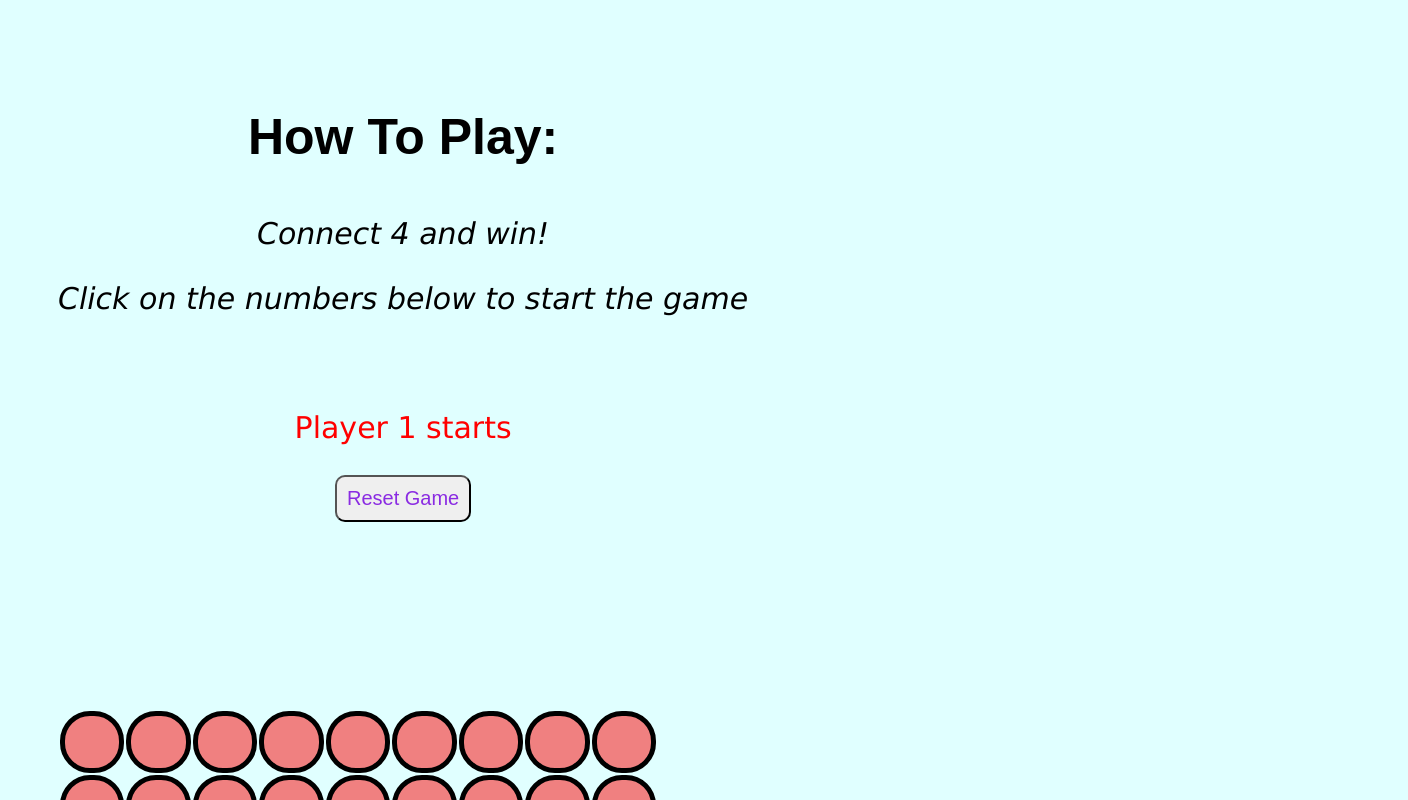
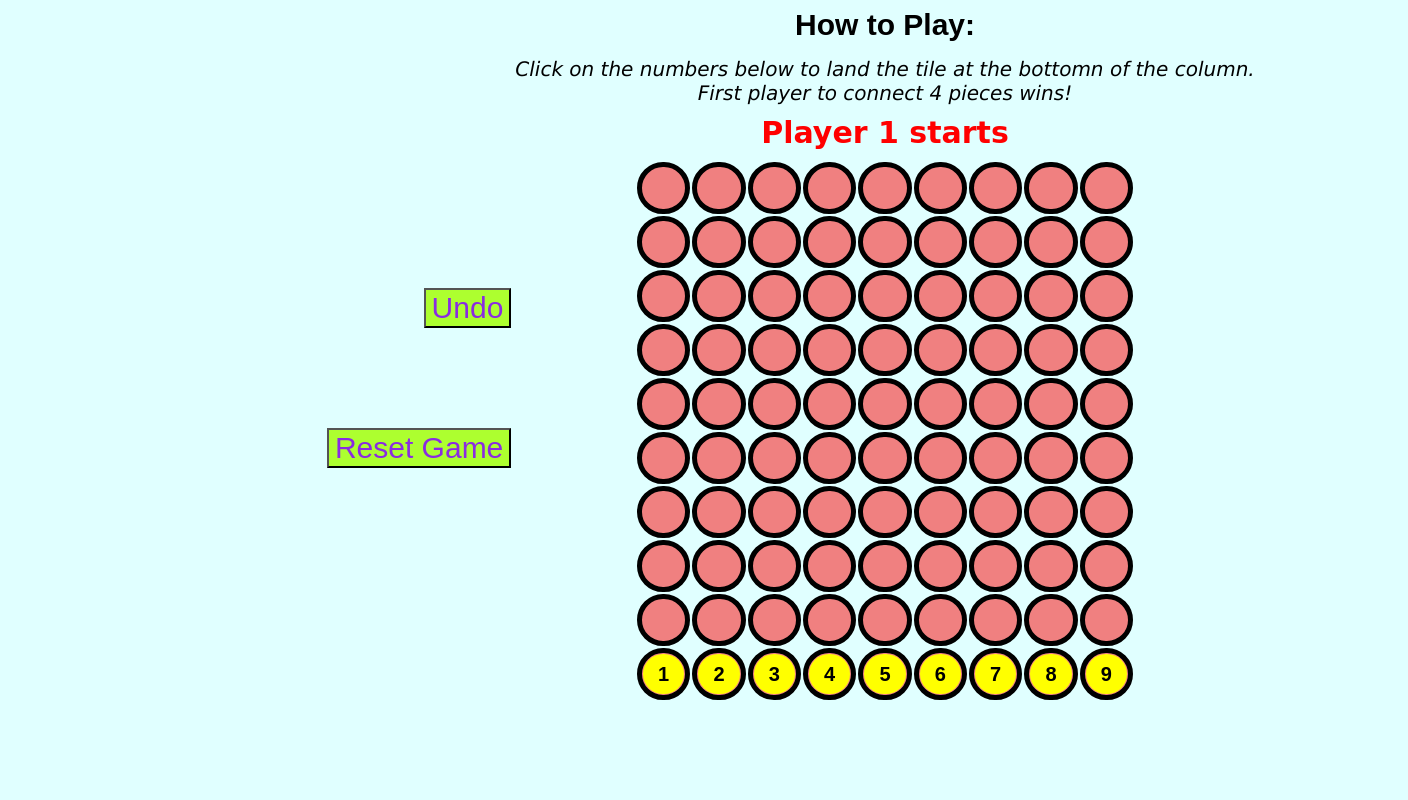
Before and after one commit to inGall/connect4, a plain HTML site: page index.html in a window 1280 px wide. Shown: the top 800 px of the page, 1408 px wide, since content can reach past the window. Drawn offline with Linux system fonts and the light colour scheme.

Commit message:
Updated all 3 files
1) index.html
2) personal.css
3) script.js

```diff
--- a/index.html
+++ b/index.html
@@ -12,15 +12,19 @@
                 <a id="gameOver"></a>
             </div>
         </div>
-        <div class="guide">
-            <p class="heading"><b>How To Play:</b></p>
-            <p class="subheading">Connect 4 and win!</p>
-            <p class="subheading">Click on the numbers below to start the game</p>
+        <div class="overallStructure">
+            <div class="buttons">
+                <button class="undoButton" onclick="undoTurn()">Undo</button>
                 <br>
+                <button class="resetButton" onclick="resetGame()">Reset Game</button>
+            </div>
+
+            <div class="mainBody">
+                <p class="heading"><b>How to Play: </b></p>
+                <p class="subheading">Click on the numbers below to land the tile at the bottomn of the column.</p>
+                <p class="subheading">First player to connect 4 pieces wins!</p>
                 <p id="status"></p>
-            <button class="resetbutton" onclick="resetGame()">Reset Game</button>
-        </div>
-        <div class="grid">
+
                 <table class="tableGrid">
                     <tr>
                         <td id="11"></td>
@@ -134,6 +138,7 @@
                     </tr>
                 </table>
             </div>
+        </div>
     </body>
     <script src="script.js"></script>
 </html>
--- a/personal.css
+++ b/personal.css
@@ -2,38 +2,66 @@
   background: lightcyan;
 }
 
-.guide {
+.overallStructure {
+  width: 1400px;
+  text-align: center;
+}
+
+.buttons {
   display: inline-block;
+  text-align: right;
+  vertical-align: center;
+  height: 1500px;
+  width: 350px;
+  margin: 0 auto;
+}
+
+.resetButton, .undoButton {
+  font-family: fantasy;
+  font-size: 30px;
+  background-color: greenyellow;
+  color: blueviolet;
   text-align: center;
-  vertical-align: 150px;
-  font-size: 30px;
+}
+
+.undoButton {
+  margin-top: 280px ;
+  margin-bottom: 100px;
+}
+
+.mainBody {
+  display: inline-block;
+  vertical-align: top;
   margin: 0 auto;
-  padding: 50px;
 }
 
 .heading {
-  font-size: 50px;
+  text-align: center;
+  font-size: 30px;
   font-family: fantasy;
+  margin-top: 0em;
+  margin-bottom: 0.5em;
 }
 
 .subheading {
-  font-size: 30px;
+  font-size: 20px;
   font-style: italic;
   font-family: 'Lucida Sans', 'Lucida Sans Regular', 'Lucida Grande', 'Lucida Sans Unicode', Geneva, Verdana, sans-serif;
+  margin: 0em;
+  text-align: center;
 }
 
 #status {
   color: red;
-  font-family: 'Lucida Sans', 'Lucida Sans Regular', 'Lucida Grande', 'Lucida Sans Unicode', Geneva, Verdana, sans-serif;
-}
-
-.grid {
-  display: inline-block;
-  padding: 50px;
+  font-family: cursive;
+  font-weight: bold;
+  font-size: 30px;
+  text-align: center;
+  margin: 10px;
 }
 
 .tableGrid {
-	width: 600px;
+	width: 500px;
 	margin: 0px auto;
 	table-layout: fixed;
   overflow: hidden;
@@ -41,31 +69,30 @@
 }
 
 table td {
-  height: 50px;
+  height: 40px;
   border: 5px solid black;
   background-color: lightcoral;
-  border-radius: 30px;
+  border-radius: 50px;
 }
 
 .buttonz {
 	width: 100%;
-  height: 50px;
+  height: 40px;
   font-family: fantasy;
   font-weight: bold;
   font-size: 20px;
   border-radius: 30px;
-  border:none;
+  border: none;
 	background-color: yellow;
 }
 
-.resetbutton {
-	font-family: fantasy;
-  font-size: 20px;
-  color: blueviolet;
-	margin:auto;
-  display:block;
-	padding: 10px;
-	border-radius: 10px;
+.resetButton:hover, .undoButton:hover {
+  cursor: pointer;
+}
+
+.invisible {
+  border: none;
+  background-color: lightcyan;
 }
 
  .overlay {
--- a/script.js
+++ b/script.js
@@ -9,14 +9,20 @@ var remainingRow = [9,9,9,9,9,9,9,9,9]      // To keep track of remaining vacant
 var green = "green";
 var purple = "purple";
 var pink = "lightcoral";
-var color;
-var playerNum;
-var winner = false;
+var color;                                  // variable to store current color
+var playerNum;                              // variable to store current player's number
+var winner;                                 // boolean type to store status of winner
+var prevRow;                                // variable to store prev row (for undo purposes)
+var prevCol;                                // variable to store prev col (for undo purposes)
+var newGame;                                // variable to track if game has started (for undo purposes)
+var undoLimitReached;                       // variable to limit undos at most once after each turn
 var defaultStartMessage = "Player 1 starts";
 var gameAlreadyOverMessage = "Game is already over! Press reset to restart the game";
-setInitialColorToPink();
+var undoLimitReachedMessage = "Sorry, you can only undo your previous turn once."
+var undoNotAvailableMessage = "It's a new game, there is nothing to undo!"
+setInitialSettings();
 
-function setInitialColorToPink() {
+function setInitialSettings() {
   for(var j=1; j<10; j++) {
     for(var k=1; k<10; k++) {
       arr[j][k] = pink;
@@ -26,6 +32,8 @@ function setInitialColorToPink() {
   playerNum = 1;                            // Set default start number as Player 1
   color = purple;                           // Set default color as Purple
   winner = false;                           // Set default winner to false
+  undoLimitReached = false;                 // Set default undo limit to false;
+  newGame = true;
   remainingRow = [9,9,9,9,9,9,9,9,9]        // Set default vacancy as full
   document.getElementById("status").innerHTML = defaultStartMessage;
 }
@@ -43,6 +51,10 @@ function add(value) {
     playerNum = (playerNum === 1) ? 2 : 1;                // Swaps player number
     remainingRow[value-1]--;                              // Updates vacancy in array
     document.getElementById("status").innerHTML = "Player " + playerNum + "'s turn";
+    prevRow = row;
+    prevCol = value;
+    undoLimitReached = false;
+    newGame = false;
   } else {
       alert(gameAlreadyOverMessage);
   }
@@ -176,8 +188,25 @@ function checkBottomLeftUp(row, col) {
 }
 
 function resetGame() {
-  setInitialColorToPink();
+  setInitialSettings();
   color = purple;
+}
+
+function undoTurn() {
+  if(newGame) {
+    alert(undoNotAvailableMessage);
+  } else if(undoLimitReached) {
+    alert(undoLimitReachedMessage);
+  } else {
+    document.getElementById(String(prevRow) + String(prevCol)).style.backgroundColor = pink;
+    arr[prevRow][prevCol] = pink;
+    color = (color === purple) ? green : purple;          // Swaps Color
+    playerNum = (playerNum === 1) ? 2 : 1;                // Swaps player number
+    remainingRow[prevCol-1]++;                              // Updates vacancy in array
+    winner = false;
+    undoLimitReached = true;
+    document.getElementById("status").innerHTML = "Turn undo-ed. Player " + playerNum + "'s turn";
+  }
 }
 
 /* Opens the translucent overlay */
```
Lines whose indentation alone changed are shown as unchanged.
